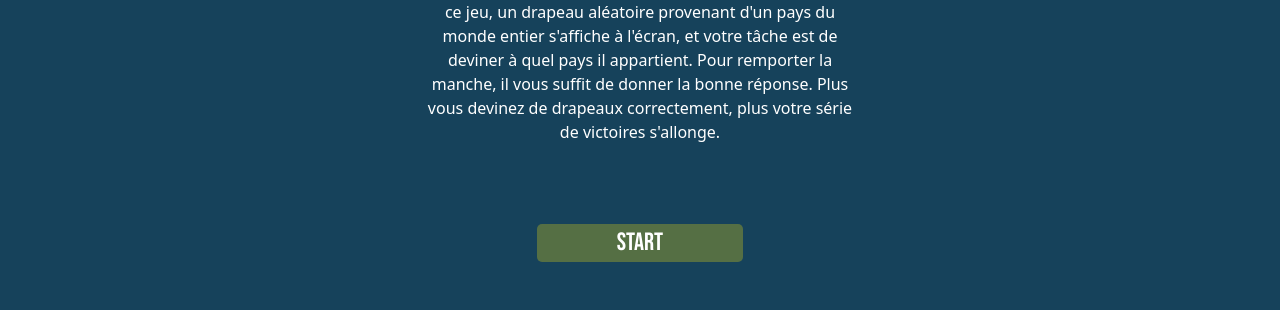
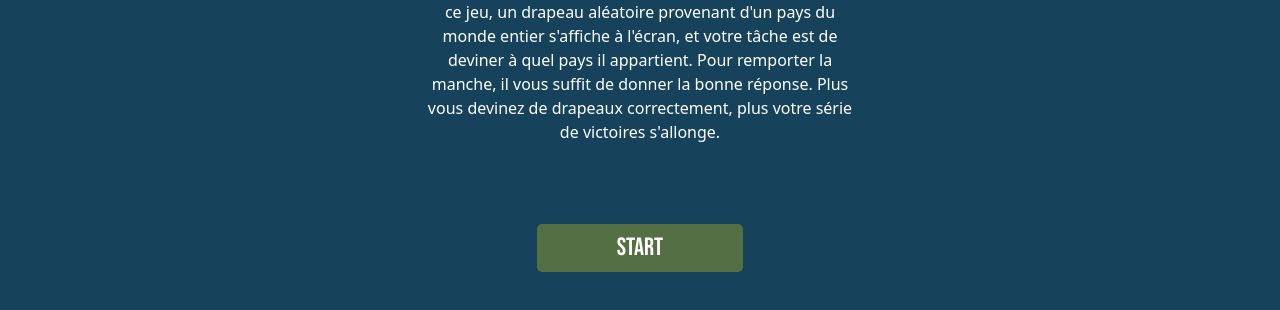
Before and after one commit to LoiseauCodeur/flag, a website: page public/index.html in a window 1280 px wide. Shown: the part 244-554 px from the top of the page. Drawn offline with Linux system fonts and the light colour scheme; no server answers.

Commit message:
Update index.html

```diff
--- a/public/index.html
+++ b/public/index.html
@@ -28,7 +28,7 @@
         <p>
             <span class="text-lg font-semibold underline">Flag</span> est un jeu passionnant conçu pour tester vos connaissances en matière de drapeaux du monde. Dans ce jeu, un drapeau aléatoire provenant d'un pays du monde entier s'affiche à l'écran, et votre tâche est de deviner à quel pays il appartient. Pour remporter la manche, il vous suffit de donner la bonne réponse. Plus vous devinez de drapeaux correctement, plus votre série de victoires s'allonge.</p>
             <a href="jeu.html">
-                <button id="startButton" type="submit">Start</button>
+                <button id="startButton" type="submit" class="flex justify-center items-center text-white bg-green-700 hover:bg-white hover:text-green-700 font-bebas-neue text-2xl py-2 px-20 mx-auto mt-20 rounded-md">Start</button>
             </a>
     </section>
 </body>
```
